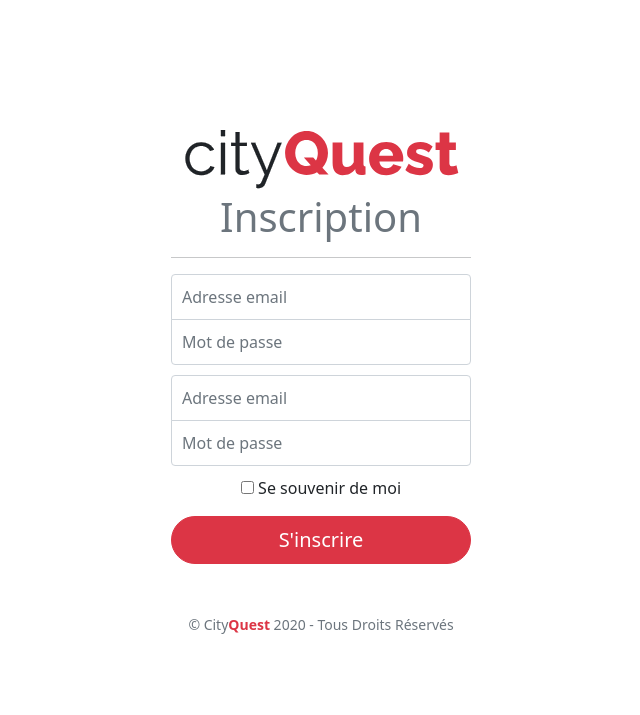
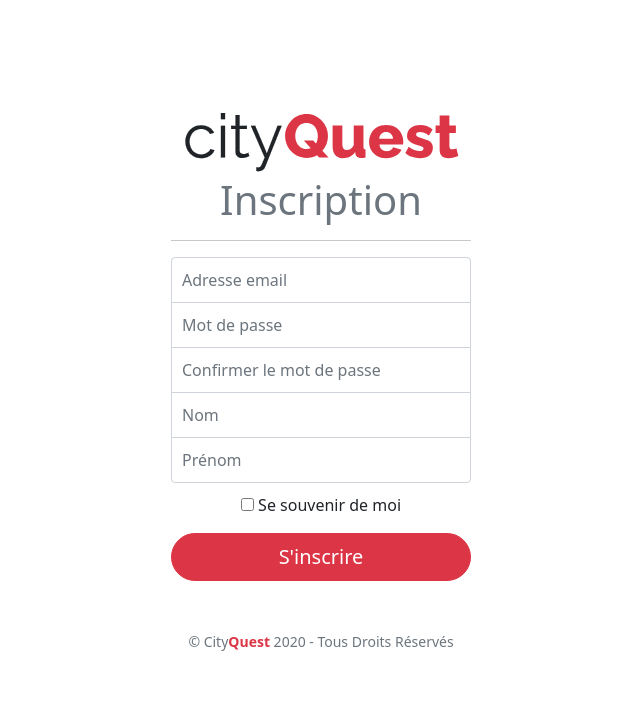
Before and after one commit to fAlcide/laQueteDeLaVille, a PHP site: page /inscription.php in a window 1280 px wide. Shown: the top 715 px of the page, without its empty margins (319-959 px from the left). Run offline with PHP 8.4, Linux system fonts and the light colour scheme; some libraries are stand-ins or nearby versions.

Commit message:
form inscription

```diff
--- a/css/master.css
+++ b/css/master.css
@@ -12,3 +12,5 @@ a[href^="https://maps.google.com/maps"]{display:none !important}
 .gmnoprint div {
     background:none !important;
 }
+
+button:focus { outline:0 !important; }
--- a/inscription.php
+++ b/inscription.php
@@ -41,15 +41,23 @@ body {
 .form-signin .form-control:focus {
   z-index: 2;
 }
-.form-signin input[type="email"] {
+.top {
   margin-bottom: -1px;
   border-bottom-right-radius: 0;
   border-bottom-left-radius: 0;
 }
-.form-signin input[type="password"] {
+.bottom {
   margin-bottom: 10px;
   border-top-left-radius: 0;
   border-top-right-radius: 0;
+}
+
+.middle {
+  border-top-left-radius: 0;
+  border-top-right-radius: 0;
+  border-bottom-right-radius: 0;
+  border-bottom-left-radius: 0;
+  margin-bottom: -1px;
 }
 
 </style>
@@ -59,14 +67,16 @@ body {
       <h1 class="h3 mb-3 display-6 text-secondary">Inscription</h1>
       <hr>
 
-      <label for="inputEmail" class="sr-only">Adresse email</label>
-      <input type="email" id="inputEmail" class="form-control" placeholder="Adresse email" required>
-      <label for="inputPassword" class="sr-only">Mot de passe</label>
-      <input type="password" id="inputPassword" class="form-control" placeholder="Mot de passe" required >
-      <label for="inputEmail" class="sr-only">Adresse email</label>
-      <input type="email" id="inputEmail" class="form-control" placeholder="Adresse email" required>
-      <label for="inputPassword" class="sr-only">Mot de passe</label>
-      <input type="password" id="inputPassword" class="form-control" placeholder="Mot de passe" required >
+      <label for="inputEmail" class="sr-only " >Adresse email</label>
+      <input type="email" id="inputEmail" class="form-control top" placeholder="Adresse email" required>
+      <label for="inputPassword" class="sr-only middle">Mot de passe</label>
+      <input type="password" id="inputPassword" class="form-control middle" placeholder="Mot de passe" required >
+      <label for="inputPassword" class="sr-only middle">Confirmer le mot de passe</label>
+      <input type="password" id="inputPassword" class="form-control middle" placeholder="Confirmer le mot de passe" required >
+      <label for="inputEmail" class="sr-only ">Nom</label>
+      <input type="text" id="inputEmail " class="form-control middle" placeholder="Nom" required>
+      <label for="inputPassword" class="sr-only">Prénom</label>
+      <input type="text" id="inputPassword" class="form-control bottom" placeholder="Prénom" required >
       <div class="checkbox mb-3">
         <label>
           <input type="checkbox" value="remember-me"> Se souvenir de moi
```
